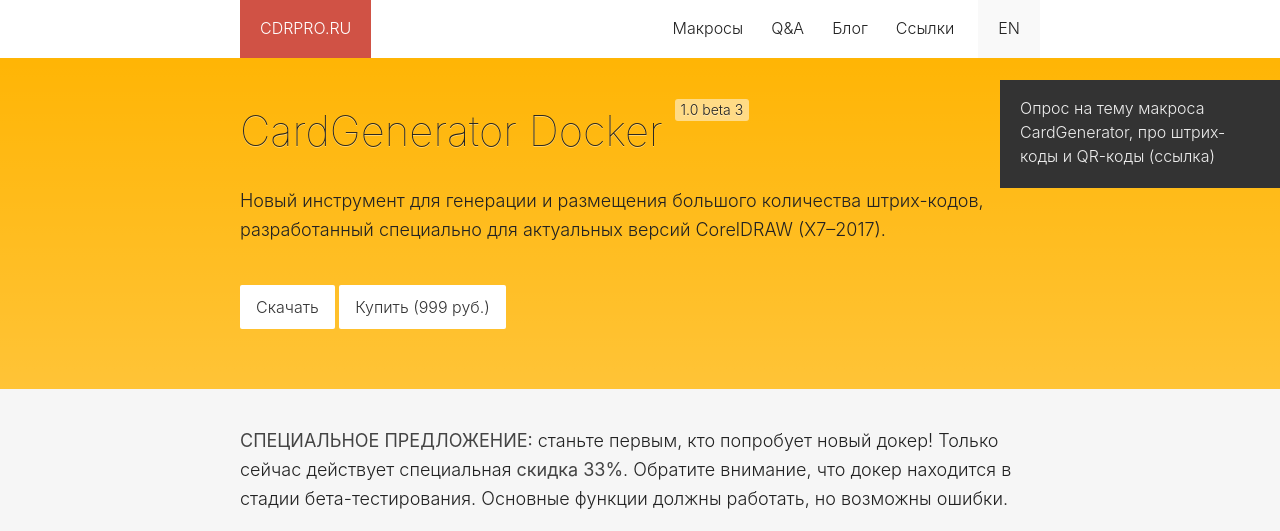
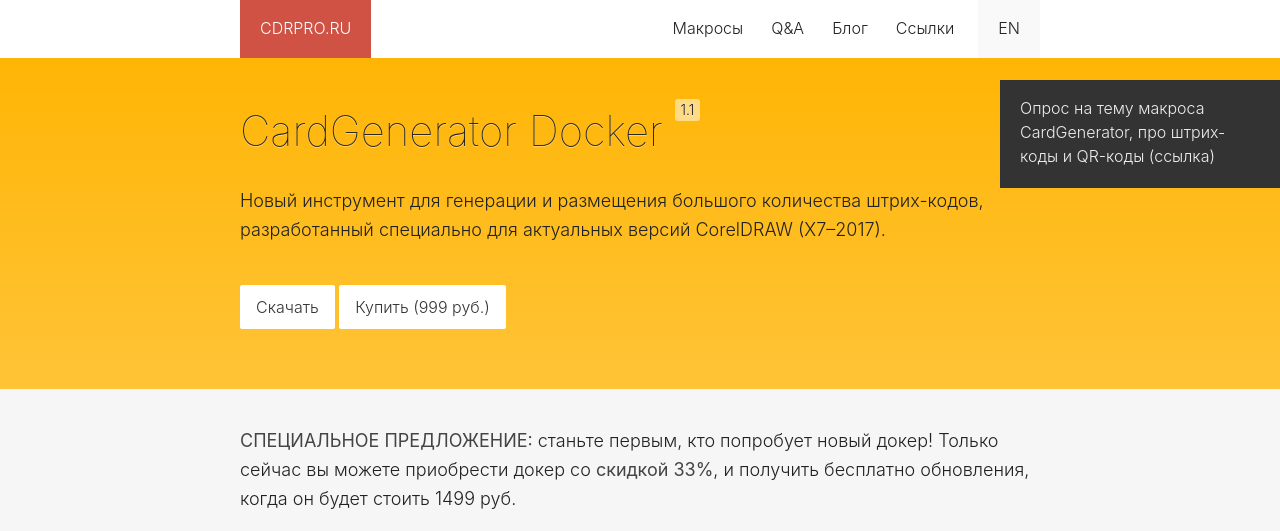
Before and after one commit to cdrpro/cdrpro.github.io, a Jekyll site: the page built from _macros/ru/cardgenerator-docker.md, in a window 1280 px wide and 1400 px high. Shown: the top 531 px of the window. Built offline with Jekyll 4.4.1, drawn with Linux system fonts in a browser that asks for light colours; some of the changed text lies outside the part shown; grey boxes are pictures that could not be loaded.

Commit message:
Updated CardGeneratorDocker

```diff
--- a/_macros/ru/cardgenerator-docker.md
+++ b/_macros/ru/cardgenerator-docker.md
@@ -1,9 +1,9 @@
 ---
 layout: macros
 title: CardGenerator Docker
-version: 1.0 beta 3
+version: 1.1
 app: X7–2017
-download: CardGeneratorDocker_beta3.zip
+download: CardGeneratorDocker_v1.1.0.zip
 price: 999
 sticky: true
 new: true
@@ -12,24 +12,15 @@
 color: "#ffb505"
 ---
 
-**СПЕЦИАЛЬНОЕ ПРЕДЛОЖЕНИЕ:** станьте первым, кто попробует новый докер!
-Только сейчас действует специальная **скидка 33%**.
-Обратите внимание, что докер находится в стадии бета-тестирования.
-Основные функции должны работать, но возможны ошибки.
+**СПЕЦИАЛЬНОЕ ПРЕДЛОЖЕНИЕ:** станьте первым, кто попробует новый докер! Только сейчас вы можете приобрести докер
+со **скидкой 33%**, и получить бесплатно обновления, когда он будет стоить 1499 руб.
+
+<iframe width="570" height="360" src="https://www.youtube.com/embed/X-K_WqJ5GXI?rel=0" frameborder="0" allowfullscreen></iframe>
 
 ## Обзор
 
-Докер CardGenerator является продолжением идей, заложенных в одноимённом макросе.
-Основные принципы работы перекочевали из макроса, однако докер избавился от основной его проблемы:
-докер не блокирует компьютер, так как использует внутренние инструменты для генерации штрих-кодов.
-Обратите внимание, что использование самого CorelDRAW во время работы макроса по прежнему не возможно.
-Однако, вы можете попробовать запустить вторую версию CorelDRAW параллельно, и попробовать работать в ней,
-но эта возможность не тестировалась.
-
-Без активации докер позволяет создавать штрих-коды в ограниченном количестве — это единственное ограничение.
-При этом бесплатную версию можно использовать сколько угодно.
-
-<iframe width="640" height="360" src="https://www.youtube.com/embed/HBpIbP6Xjz4?rel=0" frameborder="0" allowfullscreen></iframe>
+Докер CardGenerator позволяет создавать и размещать большое количество штрих-кодов и текста в CorelDRAW.
+В ближайших планах добавить поддержку QR-кодов и изображений, а также расширить список штрих-кодов.
 
 ### Поддержка типов:
 
```
Also changed, not shown: other parts of _macros/ru/cardgenerator-docker.md (+2 -3 lines), _macros/en/cardgenerator-docker.md (+10 -17 lines), 2 other files.
